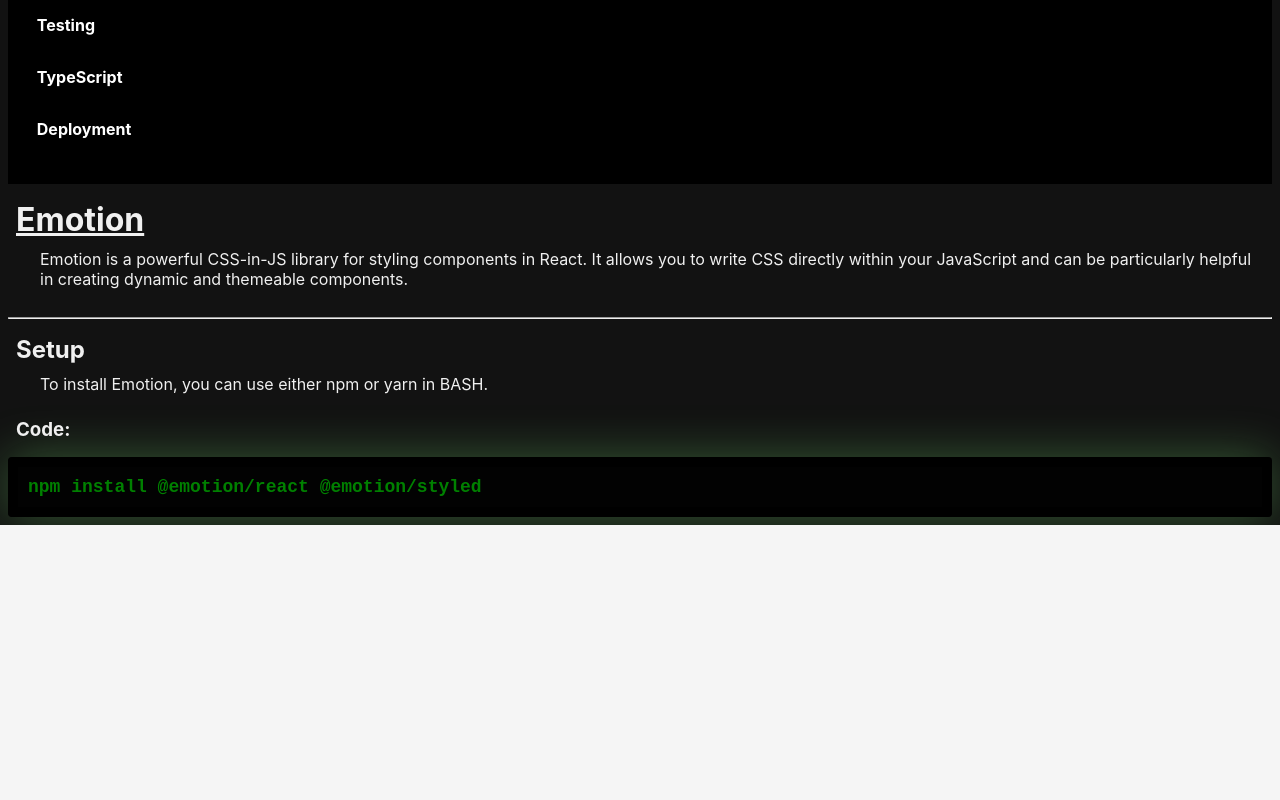
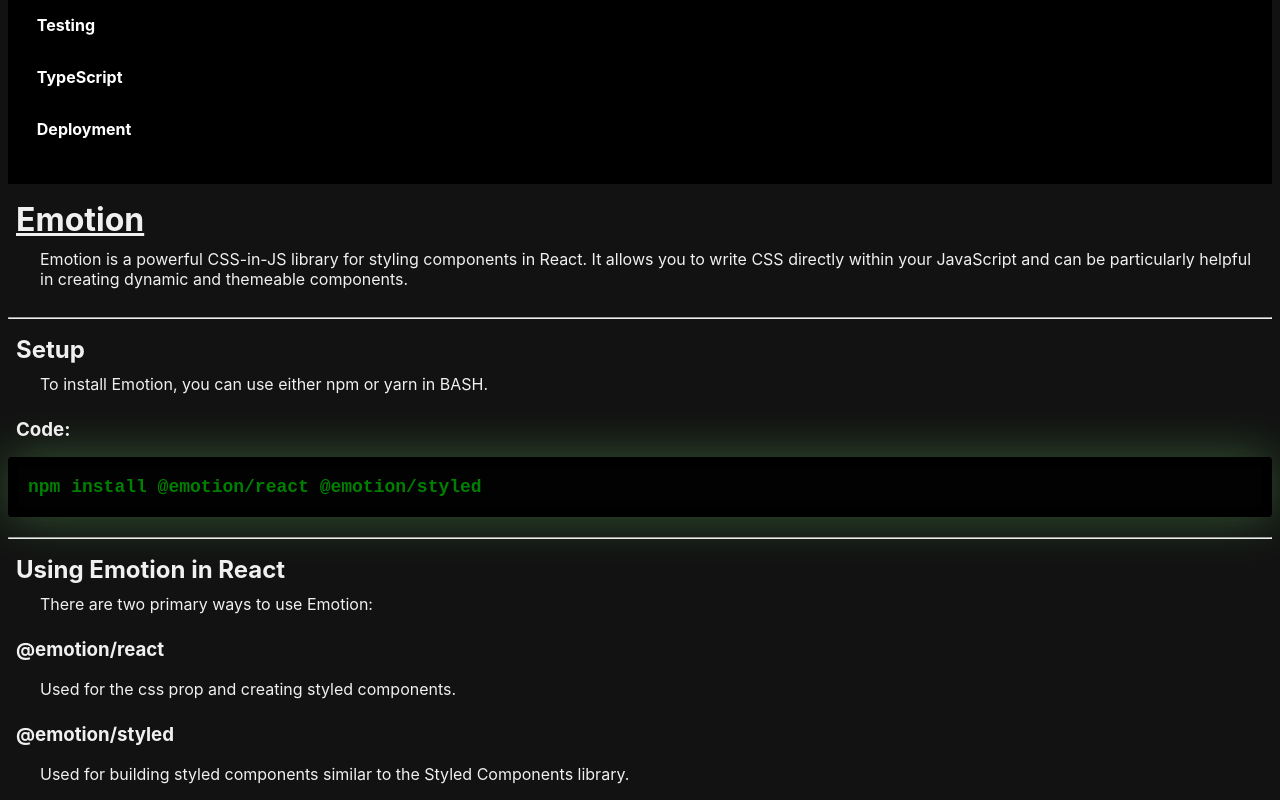
Before and after one commit to rees-kyle/react_showcase, a React (Create React App) app in the folder project/: page /react_showcase/emotion in a window 1280 px wide. Shown: the part 635-1435 px from the top of the page. Before the commit the page ends 1160 px from the top, so only its background shows below. Built offline with nearby package versions, Linux system fonts and the light colour scheme.

Commit message:
Add Usage component
- Added component file.
- Added to index in components folder.
- Imported and added component to page.

```diff
--- /dev/null
+++ b/project/src/components/styling/emotion/Usage.js
@@ -0,0 +1,19 @@
+const Usage = () => {
+  return (
+    <div>
+      <br/>
+      <hr/>
+      <h2>Using Emotion in React</h2>
+      <p>
+        There are two primary ways to use Emotion:
+      </p>
+      <h3>@emotion/react</h3>
+      <p>Used for the css prop and creating styled components.</p>
+
+      <h3>@emotion/styled</h3>
+      <p>Used for building styled components similar to the Styled Components library.</p>
+    </div>
+  );
+};
+
+export default Usage;
--- a/project/src/components/styling/emotion/index.js
+++ b/project/src/components/styling/emotion/index.js
@@ -1,2 +1,3 @@
 export { default as Emotion } from './Emotion';
 export { default as Setup } from './Setup';
+export { default as Usage } from './Usage';
--- a/project/src/pages/styling/EmotionPage.js
+++ b/project/src/pages/styling/EmotionPage.js
@@ -1,6 +1,7 @@
 import {
   Emotion,
-  Setup
+  Setup,
+  Usage
 } from '../../components/styling/emotion';
 
 const EmotionPage = () => {
@@ -8,6 +9,7 @@ const EmotionPage = () => {
     <>
       <Emotion />
       <Setup />
+      <Usage />
     </>
   );
 };
```
